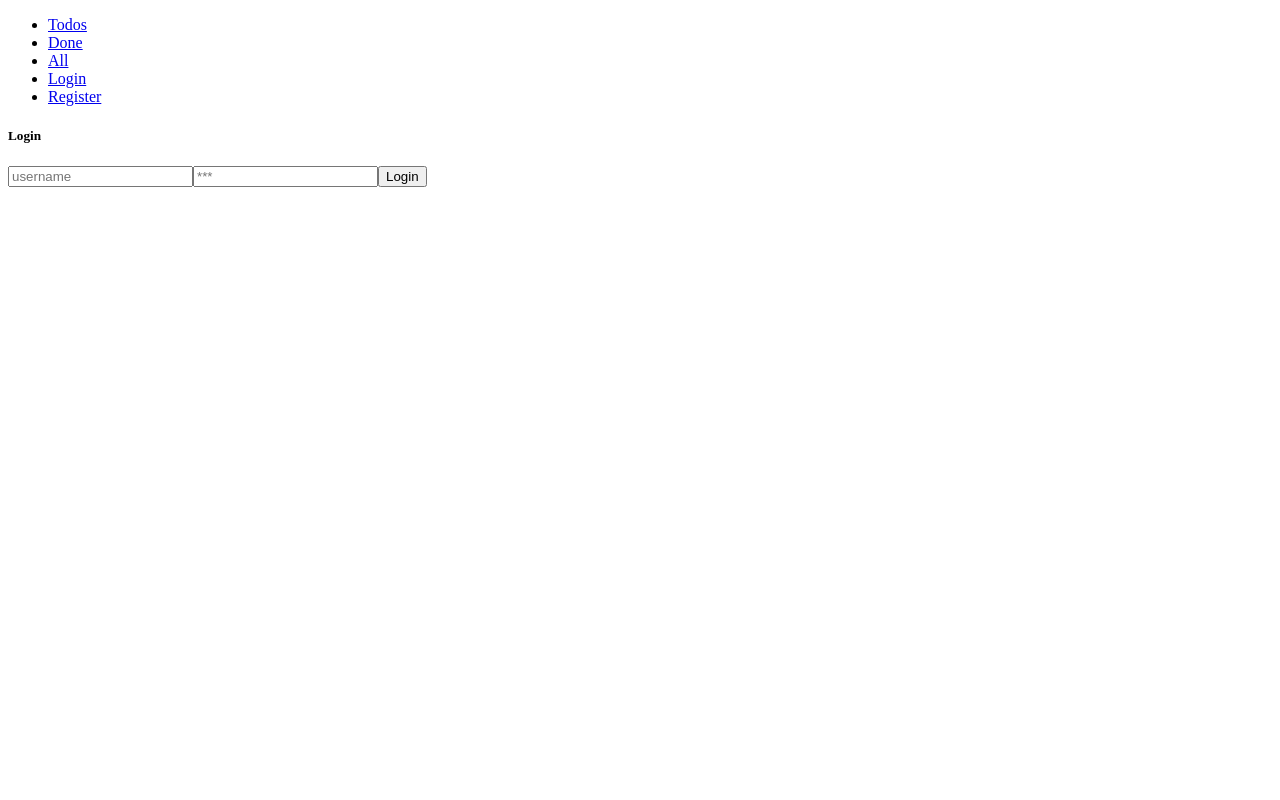
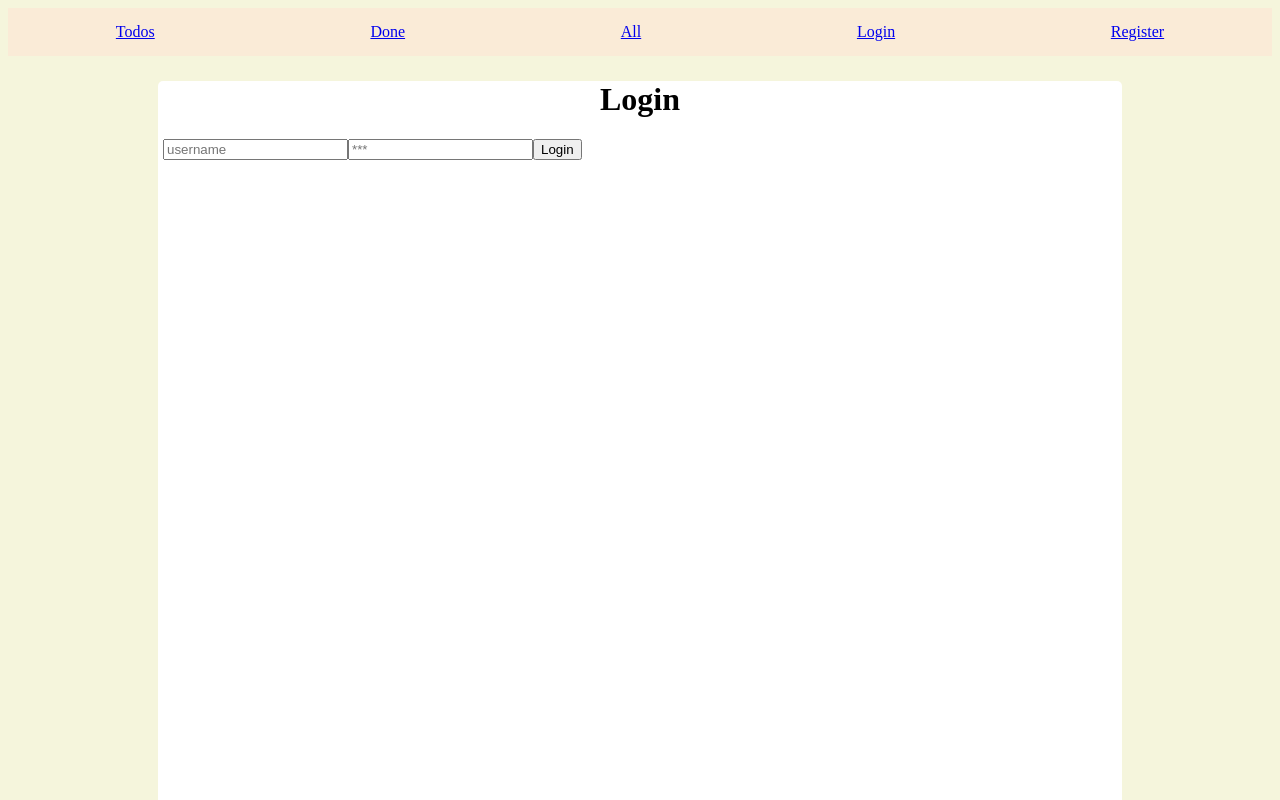
Before and after one commit to mcbridz/mongo_todolist, a React (Create React App) app in the folder todo-list/: page /login in a window 1280 px wide. Shown: the top 800 px of the page. Built offline with nearby package versions, Linux system fonts and the light colour scheme.

Commit message:
Added style

```diff
--- /dev/null
+++ b/todo-list/src/App.css
@@ -0,0 +1,39 @@
+#navList {
+    display: flex;
+    flex-direction: row;
+    justify-content: space-around;
+    background-color: antiquewhite;
+    margin: 0;
+    padding: 15px 0;
+}
+body {
+    background-color:beige;
+}
+#newTodo {
+    display: flex;
+    justify-content: center;
+}
+#title {
+    display: flex;
+    justify-content: center;
+}
+#display {
+    margin: 25px 150px;
+    background-color: white;
+    min-height: 900px;
+    border-radius: 5px;
+    padding: 0 5px;
+}
+#root {
+    min-height: 900px;
+}
+#page {
+    min-height: 900px;
+}
+#registration {
+    display: flex;
+    flex-direction: column;
+}
+.todoItem {
+    margin-bottom: 5px;
+}
--- a/todo-list/src/App.js
+++ b/todo-list/src/App.js
@@ -10,6 +10,7 @@ import {
 import Todos from './Todos'
 import Login from './Login'
 import Register from './Register'
+import './App.css'
 // const sendTodos = (todosArr) => {
 //   axios.post(`http://localhost:8000/todos_data`, todosArr)
 //     .then(res => {
@@ -67,26 +68,27 @@ function App() {
   }, [token])
   return (
     <Router>
+      <div id="page">
+        <nav>
+          <div id="navList">
             <div>
-        <nav>
-          <ul>
-            <li>
               <Link to='/todos'>Todos</Link>
-            </li>
-            <li>
+            </div>
+            <div>
               <Link to='/done'>Done</Link>
-            </li>
-            <li>
+            </div>
+            <div>
               <Link to='/all'>All</Link>
-            </li>
-            <li>
+            </div>
+            <div>
               {(!token) ? <Link to='/login'>Login</Link> : <Link to='/logout' style={{ textDecoration: 'underline' }} onClick={logout}>Logout</Link>}
-            </li>
-            <li>
+            </div>
+            <div>
               <Link to='/register'>Register</Link>
-            </li>
-          </ul>
+            </div>
+          </div>
         </nav>
+        <div id="display">
           <Switch>
             <Route path='/todos'>
               {processRedirect(<Todos type='Not Done' token={token} sendNewTodo={sendNewTodo} todos={todos} setTodos={setTodos} markDone={markDone} username={username} />)}
@@ -108,6 +110,7 @@ function App() {
             </Route>
           </Switch>
         </div>
+      </div>
     </Router>
   );
 }
--- a/todo-list/src/Login.js
+++ b/todo-list/src/Login.js
@@ -30,7 +30,7 @@ function Login(props) {
     }
     return (
         <div>
-            <h5>Login</h5>
+            <h1 id='title'>Login</h1>
             <form onSubmit={handleSubmit}>
                 <input type="text" onChange={handleUsernameChange} required placeholder="username" />
                 <input type="password" onChange={handlePasswordChange} required placeholder="***" />
--- a/todo-list/src/NewTodo.js
+++ b/todo-list/src/NewTodo.js
@@ -39,6 +39,7 @@ const NewTodo = (props) => {
         })
     }
     return (
+        <div id="newTodo">
             <div>
                 <form onSubmit={handleSubmit}>
                     <input
@@ -52,6 +53,7 @@ const NewTodo = (props) => {
                     <button type="submit">Submit</button>
                 </form>
             </div>
+        </div>
     )
 }
 
--- a/todo-list/src/Register.js
+++ b/todo-list/src/Register.js
@@ -41,12 +41,14 @@ function Register() {
     return (
         // minlength="8"
         <div>
-            <h5>Register</h5>
+            <h1 id='title'>Register</h1>
             <form onSubmit={handleSubmit}>
-                <input type="text" onChange={handleUsernameChange} placeholder="username" />
-                <input type="password" onChange={handlePasswordChange} placeholder="password" />
-                <input type="password" onChange={handleVPasswordChange} placeholder="re-type password" />
-                <button type="submit" disabled={!passwordsMatch}>Register!</button>
+                <div id='registration'>
+                    <input type="text" onChange={handleUsernameChange} placeholder="username" />
+                    <input type="password" onChange={handlePasswordChange} placeholder="password" />
+                    <input type="password" onChange={handleVPasswordChange} placeholder="re-type password" />
+                    <button type="submit" disabled={!passwordsMatch}>Register!</button>
+                </div>
             </form>
 
         </div>
--- a/todo-list/src/Todo.js
+++ b/todo-list/src/Todo.js
@@ -9,8 +9,10 @@ const Todo = (props) => {
     let token = props.token
     return (
         <li>
-            <div>{text}{(props.done) ? '' : <button onClick={markDone(id, token)}>Done</button>}</div>
-            <div>{date.toString()}</div>
+            <div className="todoItem">
+                <div>{text}{(props.done) ? '' : <button onClick={markDone(id, token)}>Done</button>}</div>
+                <div>{date.toString()}</div>
+            </div>
         </li>
     )
 }
--- a/todo-list/src/Todos.js
+++ b/todo-list/src/Todos.js
@@ -20,7 +20,9 @@ const Todos = (props) => {
     // console.log(todosCopy)
     return (
         <div>
-            <h1>{(type) ? type : 'All'}</h1>
+            <div id='title'>
+                <h1>{(type) ? type : 'All'}</h1>
+            </div>
             <ul>
                 {todos.map((todo, index) => {
                     return (<Todo
```
Lines whose indentation alone changed are shown as unchanged.
